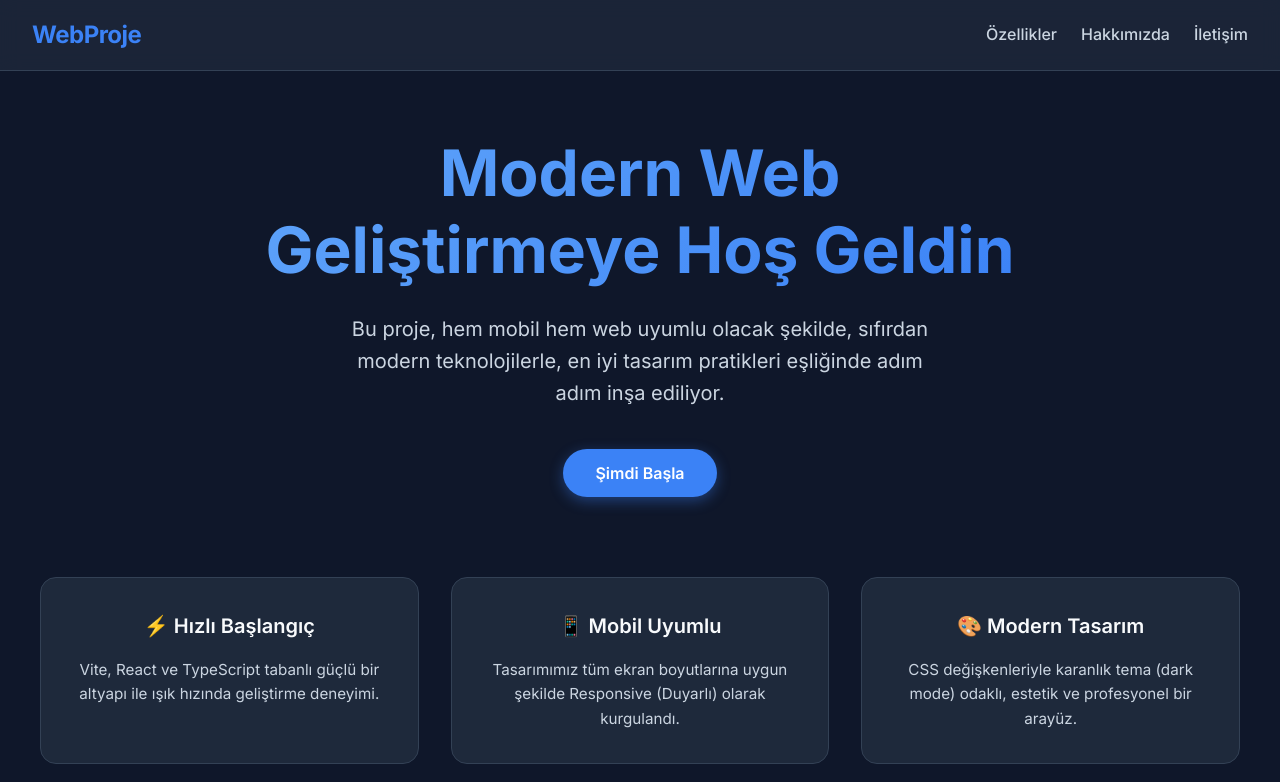
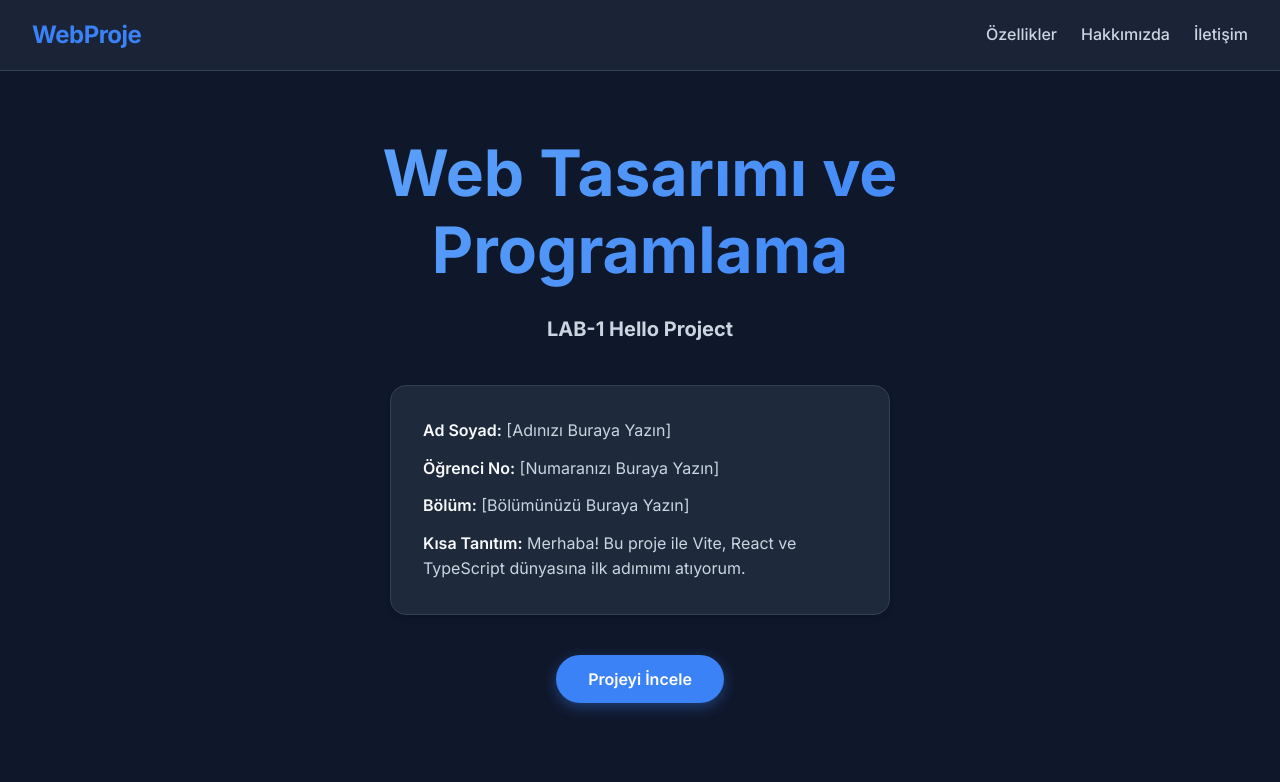
Before and after one commit to kevseraslan/uygulamalar, a React (Vite) app: page / in a window 1280 px wide. Shown: the top 782 px of the page. Built offline with nearby package versions, Linux system fonts and the light colour scheme.

Commit message:
feat: add personal details to homepage

```diff
--- a/src/App.css
+++ b/src/App.css
@@ -72,6 +72,31 @@ hafta .app-container {
   margin-bottom: 2.5rem;
   max-width: 600px;
   margin-inline: auto;
+}
+
+.personal-info {
+  background-color: var(--bg-secondary);
+  border: 1px solid var(--border-color);
+  border-radius: var(--radius-lg);
+  padding: 2rem;
+  margin: 0 auto 2.5rem auto;
+  max-width: 500px;
+  text-align: left;
+  box-shadow: 0 4px 6px -1px rgba(0, 0, 0, 0.1), 0 2px 4px -1px rgba(0, 0, 0, 0.06);
+}
+
+.personal-info p {
+  margin-bottom: 0.75rem;
+  color: var(--text-secondary);
+}
+
+.personal-info p:last-child {
+  margin-bottom: 0;
+}
+
+.personal-info strong {
+  color: var(--text-primary);
+  font-weight: 600;
 }
 
 .cta-button {
--- a/src/App.tsx
+++ b/src/App.tsx
@@ -5,13 +5,18 @@ function App() {
   return (
     <MainLayout>
       <div className="hero">
-        <h1 className="hero-title">Modern Web Geliştirmeye Hoş Geldin</h1>
-        <p className="hero-subtitle">
-          Bu proje, hem mobil hem web uyumlu olacak şekilde, sıfırdan modern teknolojilerle,
-          en iyi tasarım pratikleri eşliğinde adım adım inşa ediliyor.
-        </p>
+        <h1 className="hero-title">Web Tasarımı ve Programlama</h1>
+        <h2 className="hero-subtitle">LAB-1 Hello Project</h2>
+
+        <div className="personal-info">
+          <p><strong>Ad Soyad:</strong> [Adınızı Buraya Yazın]</p>
+          <p><strong>Öğrenci No:</strong> [Numaranızı Buraya Yazın]</p>
+          <p><strong>Bölüm:</strong> [Bölümünüzü Buraya Yazın]</p>
+          <p><strong>Kısa Tanıtım:</strong> Merhaba! Bu proje ile Vite, React ve TypeScript dünyasına ilk adımımı atıyorum.</p>
+        </div>
+
         <button className="cta-button" onClick={() => alert('Kodlama devam ediyor!')}>
-          Şimdi Başla
+          Projeyi İncele
         </button>
       </div>
 
```
Also changed, not shown: 1 other file (tests, documents, lock files or other folders).
